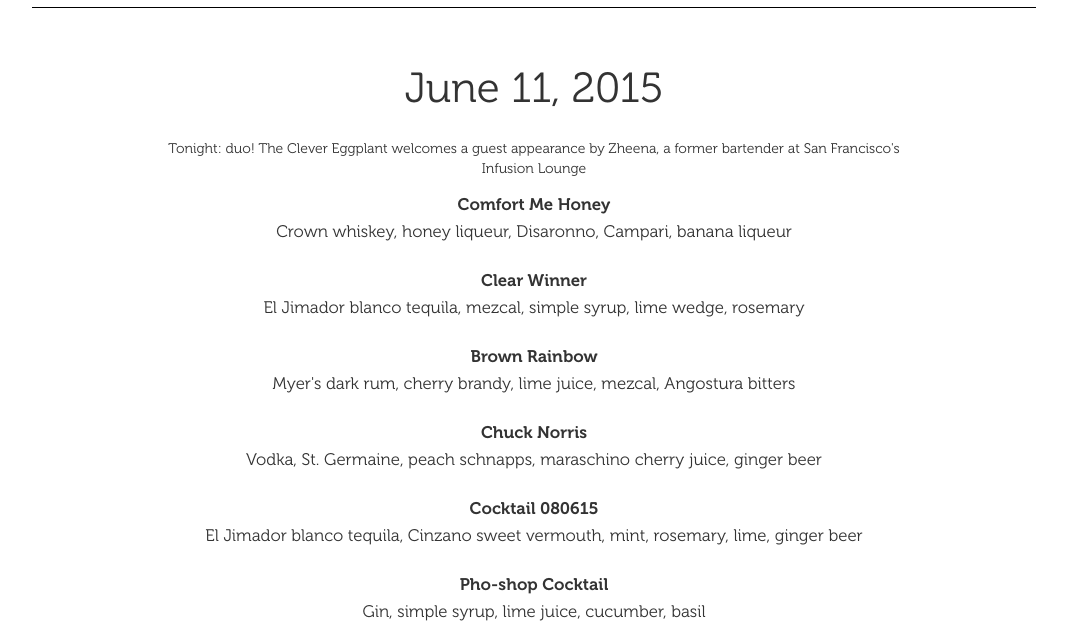
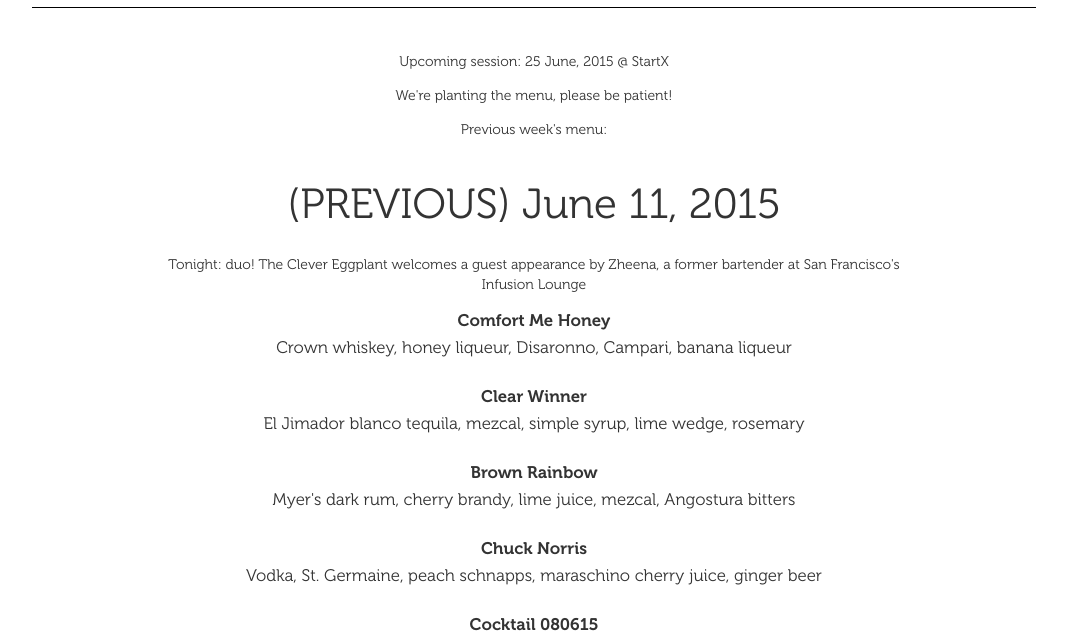
Before and after one commit to davidopluslau/CleverEggplant, a plain HTML site: page index.html in a window 1280 px wide. Shown: the part 151-794 px from the top of the page, without its empty margins (106-1173 px from the left). Drawn offline with Linux system fonts and the light colour scheme.

Commit message:
Deprecated 6/11/15 menu

```diff
--- a/index.html
+++ b/index.html
@@ -23,14 +23,12 @@
         <br>
         <div class="subholder">
             <div id="menu" class=hideable>
-                <!--
-                <p>Upcoming session: 11 June, 2015 @ StartX</p>
-                <p>Emphasis: duo! The Clever Eggplant welcomes a guest appearance by Zheena, a former bartender at San Francisco's Infusion Lounge</p>
+                <p>Upcoming session: 25 June, 2015 @ StartX</p>
+                <!--<p>Emphasis: duo! The Clever Eggplant welcomes a guest appearance by Zheena, a former bartender at San Francisco's Infusion Lounge</p>-->
                 <p>We're planting the menu, please be patient!</p>
                 <p>Previous week's menu:</p>
-                -->
                 <br>
-                <p class=title>June 11, 2015</p>
+                <p class=title>(PREVIOUS) June 11, 2015</p>
                 <p>Tonight: duo! The Clever Eggplant welcomes a guest appearance by Zheena, a former bartender at San Francisco's Infusion Lounge</p>
                 <p class=drink>Comfort Me Honey</p>
                 <p class=ingredients>Crown whiskey, honey liqueur, Disaronno, Campari, banana liqueur</p>
```
